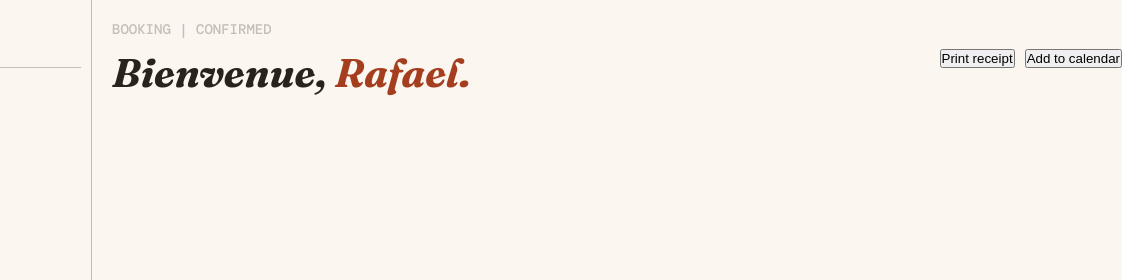
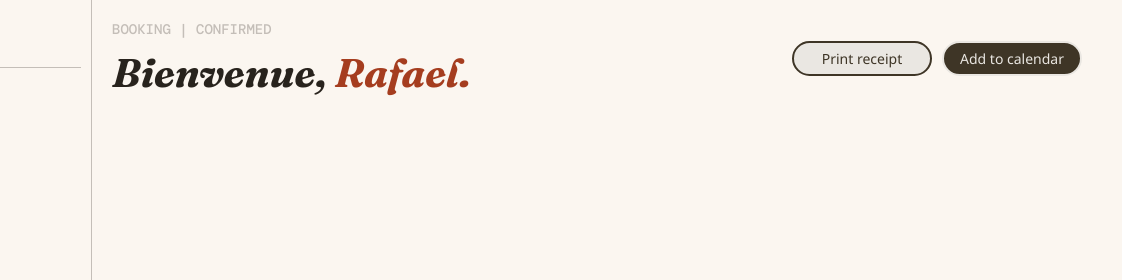
Before and after one commit to rafaelcassiolla/landing-page-hotel, a plain HTML site: page index.html in a window 1280 px wide. Shown: the top 280 px of the page, 158-1280 px from the left. Drawn offline with Linux system fonts and the light colour scheme.

Commit message:
header finalizado

```diff
--- a/index.html
+++ b/index.html
@@ -82,8 +82,8 @@
             <h1>Bienvenue, <span>Rafael.</span></h1>
           </div>
           <div class="buttons">
-            <button>Print receipt</button>
-            <button>Add to calendar</button>
+            <button id="button-left">Print receipt</button>
+            <button id="button-right">Add to calendar</button>
           </div>
         </header>
 
--- a/style.css
+++ b/style.css
@@ -168,5 +168,34 @@ header {
 .buttons {
   display: flex;
   gap: 10px;
-  margin-right: 0;
+  margin: 40px;
 }
+
+.buttons button{
+  padding: 10px;
+  display: flex;
+  align-items: center;
+  justify-content: center;
+  height: 35px;
+  width: 140px;
+  border-radius: 35px;
+  cursor: pointer;
+  border: 2px solid ;
+  font-family: 'Segoe UI', Tahoma, Geneva, Verdana, sans-serif;
+  font-size: 14px;
+  font-weight: 500;
+}
+
+.buttons button:hover{
+  outline: 2px solid #a34a31;
+}
+
+#button-left{
+  background-color: #eae7e2;
+  color: #3e3526;
+}
+
+#button-right{
+  background-color: #3e3526;
+  color: #eae7e2;
+}
```
